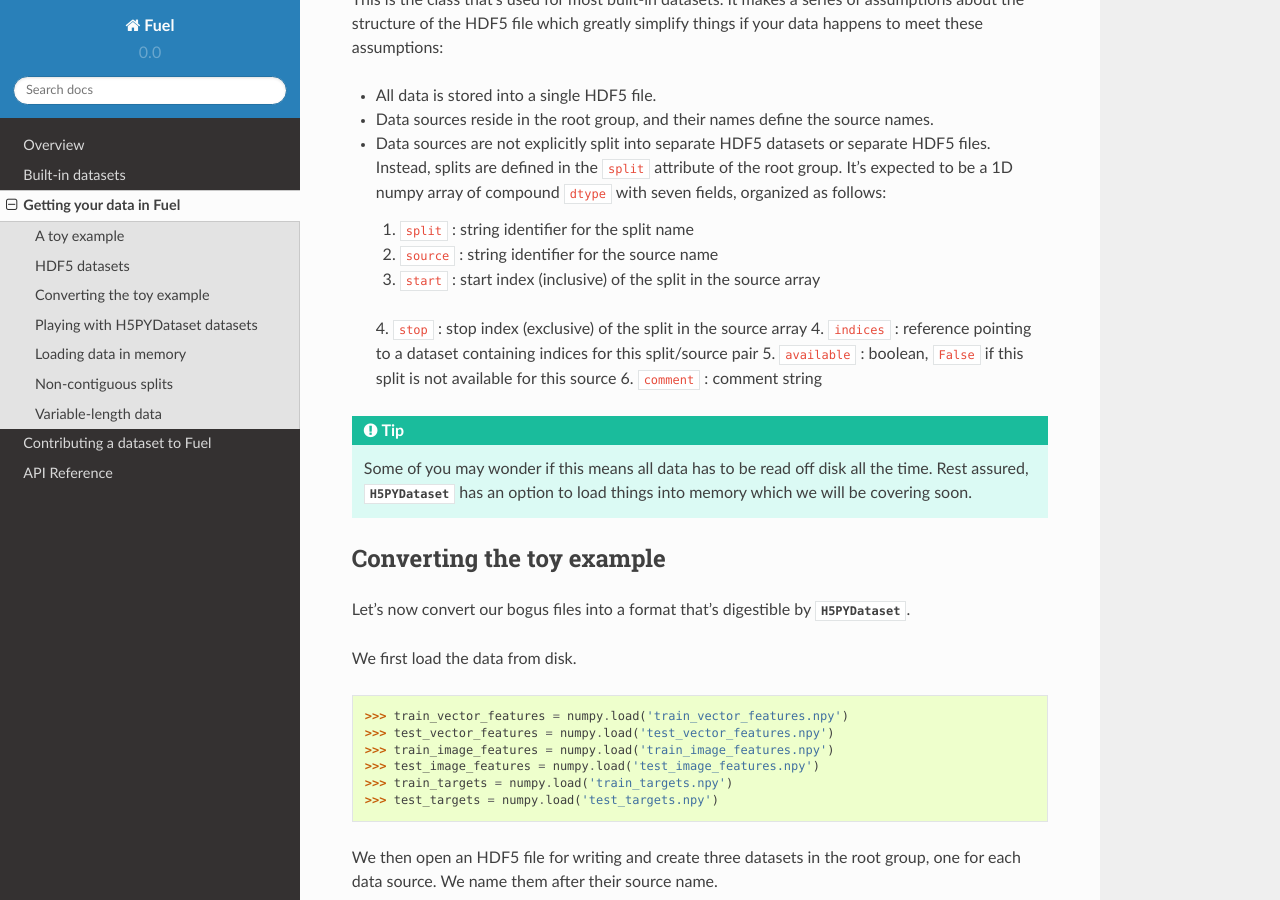
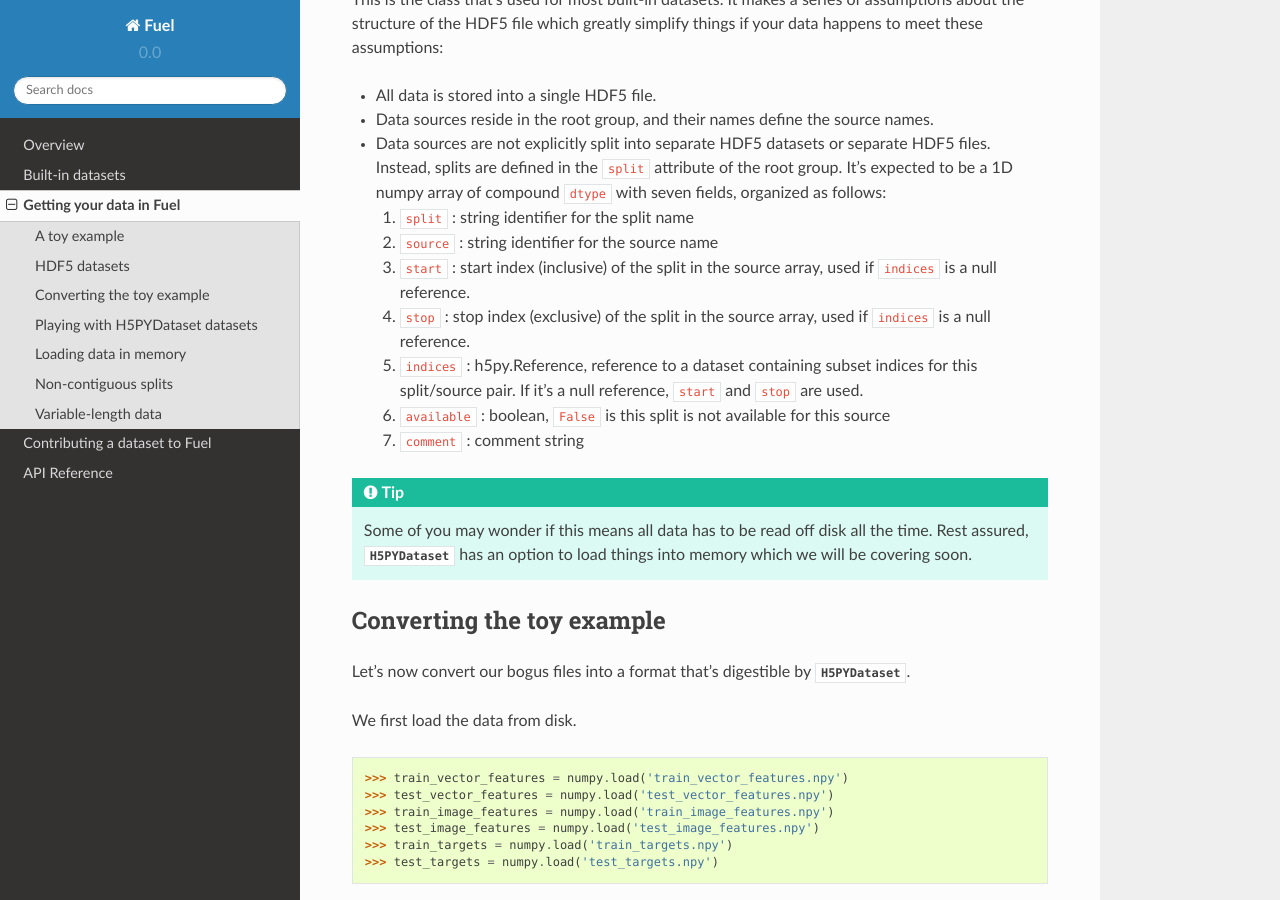
Before and after one commit to mila-iqia/fuel, a Sphinx documentation site: the page built from docs/h5py_dataset.rst, in a window 1280 px wide and 900 px high, scrolled down 1092 px. Built offline with Sphinx 7.4.7 and the Read the Docs theme 2.0.0, drawn with Linux system fonts in a browser that asks for light colours.

Commit message:
Update split array reference in tutorial

```diff
--- a/docs/h5py_dataset.rst
+++ b/docs/h5py_dataset.rst
@@ -62,11 +62,16 @@ things if your data happens to meet these assumptions:
 
   1. ``split`` : string identifier for the split name
   2. ``source`` : string identifier for the source name
-  3. ``start`` : start index (inclusive) of the split in the source array
-  4. ``stop`` : stop index (exclusive) of the split in the source array
-  4. ``indices`` : reference pointing to a dataset containing indices for this split/source pair
-  5. ``available`` : boolean, ``False`` if this split is not available for this source
-  6. ``comment`` : comment string
+  3. ``start`` : start index (inclusive) of the split in the source
+     array, used if ``indices`` is a null reference.
+  4. ``stop`` : stop index (exclusive) of the split in the source
+     array, used if ``indices`` is a null reference.
+  5. ``indices`` : h5py.Reference, reference to a dataset containing
+     subset indices for this split/source pair. If it's a null
+     reference, ``start`` and ``stop`` are used.
+  6. ``available`` : boolean, ``False`` is this split is not available
+     for this source
+  7. ``comment`` : comment string
 
 .. tip::
 
```
